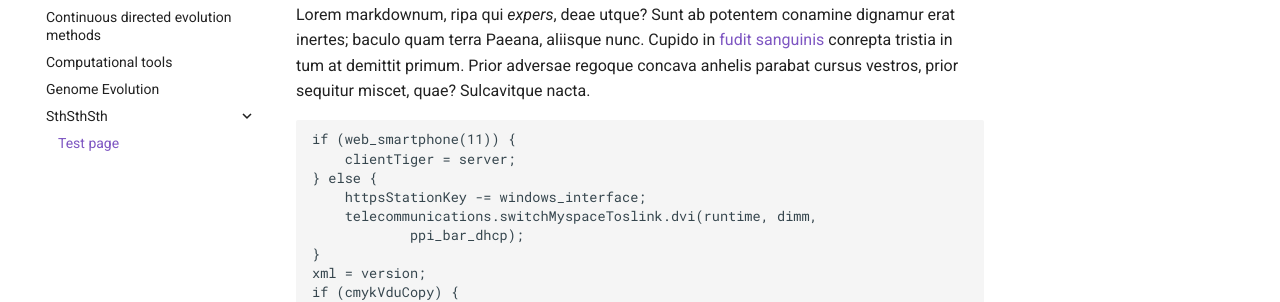
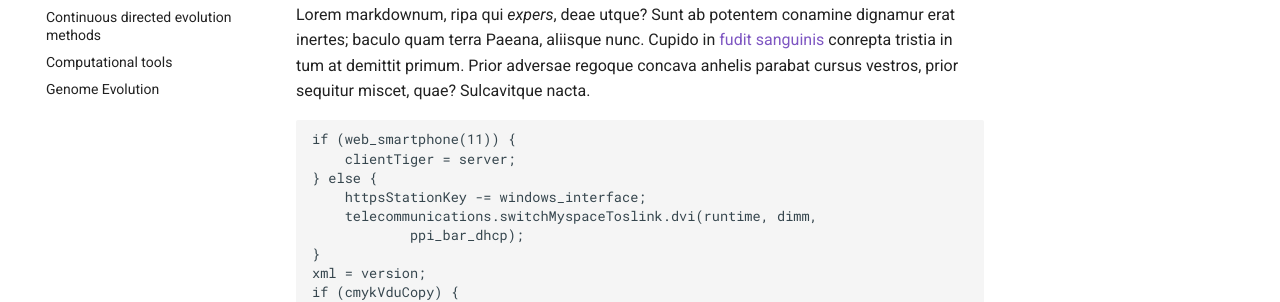
Before and after one commit to idechq/idec-wiki, an MkDocs documentation site: the page built from docs/about.md, in a window 1280 px wide. Shown: the part 229-531 px from the top of the page. Built offline with MkDocs 1.6.1 and Material for MkDocs 9.7.7, drawn with Linux system fonts in a browser that asks for light colours; comment, search, counter and statistics services are not loaded.

Commit message:
Revert "Add about.md test"
This reverts commit 007242f34fba560e9806e40cdfe873a77ab510e4.

```diff
--- a/mkdocs.yml
+++ b/mkdocs.yml
@@ -59,5 +59,3 @@ nav:
     - Continuous directed evolution methods: cont_de_methods.md
     - Computational tools: computational_tools.md
     - Genome Evolution: genome_evolution.md
-    - SthSthSth:
-        - Test page: about.md
```
